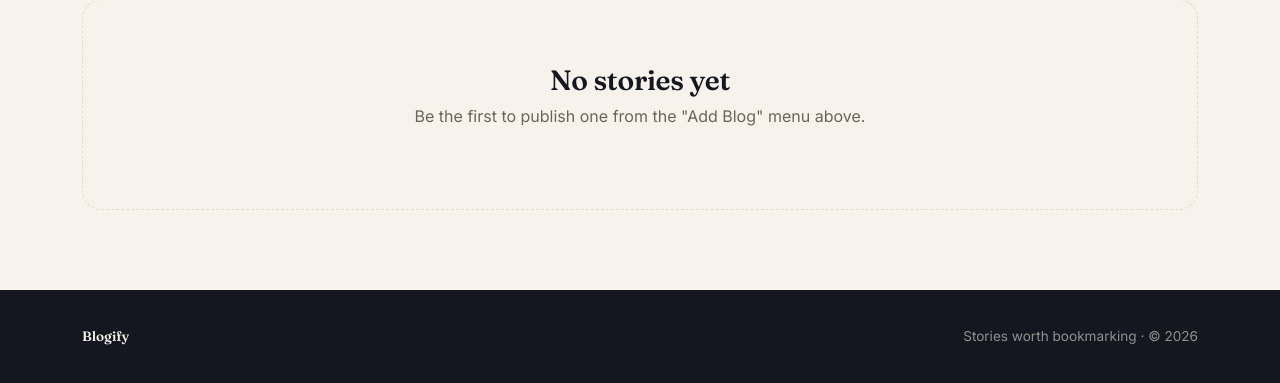
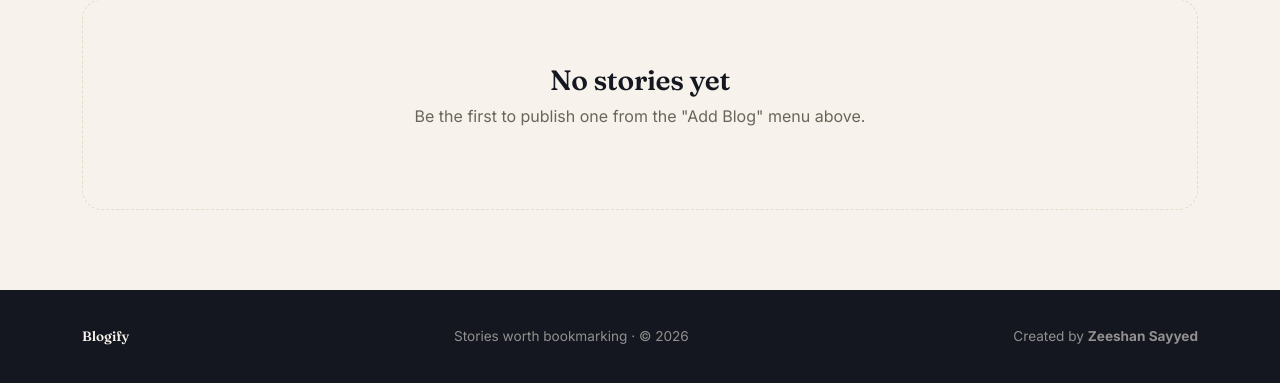
Before and after one commit to zeeshansayyed09/Blogify, a Node server app: page / in a window 1280 px wide. Shown: the part 596-979 px from the top of the page. Run offline with Node 20, Linux system fonts and the light colour scheme; data that the repository does not hold is empty; some libraries are stand-ins or nearby versions.

Commit message:
Add creator's name to footer

```diff
--- a/views/partials/footer.ejs
+++ b/views/partials/footer.ejs
@@ -2,5 +2,6 @@
     <div class="container">
         <span class="brand">Blogify</span>
         <span>Stories worth bookmarking &middot; &copy; <%= new Date().getFullYear() %></span>
+        <span>Created by <strong>Zeeshan Sayyed</strong></span>
     </div>
 </footer>
```
